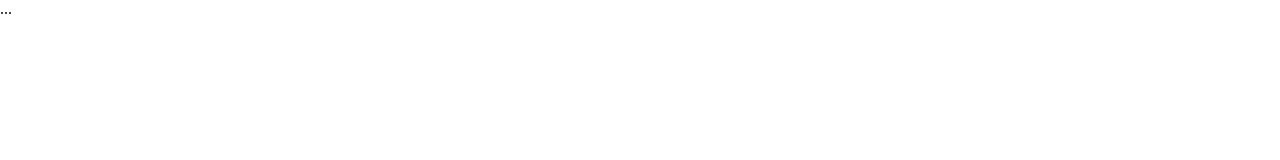
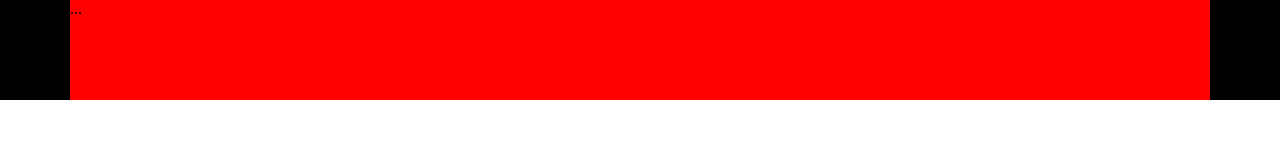
Before and after one commit to riandeoliveira/awax, a plain HTML site: page index.html in a window 1280 px wide. Drawn offline with Linux system fonts and the light colour scheme.

Commit message:
Stylize header

```diff
--- a/static/css/style.css
+++ b/static/css/style.css
@@ -1,7 +1,26 @@
 @charset "UFT-8";
+@import url('https://fonts.googleapis.com/css2?family=Montserrat:wght@300;400;600;700&display=swap');
 
 * {
     box-sizing: border-box;
     margin: 0;
     padding: 0;
 }
+
+:root {
+    --header-color: #000;
+
+    --standard-fonts: 'Montserrat', Arial, sans-serif;
+}
+
+header {
+    background-color: var(--header-color);
+    height: 100px;
+}
+
+.container {
+    background-color: red;
+    height: 100px;
+    margin: auto;
+    max-width: 1140px;
+}
```
